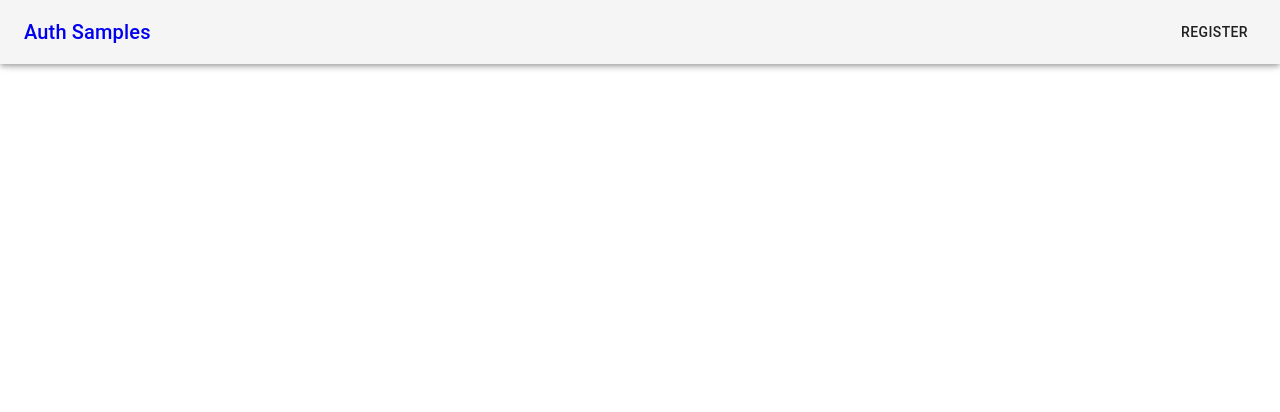
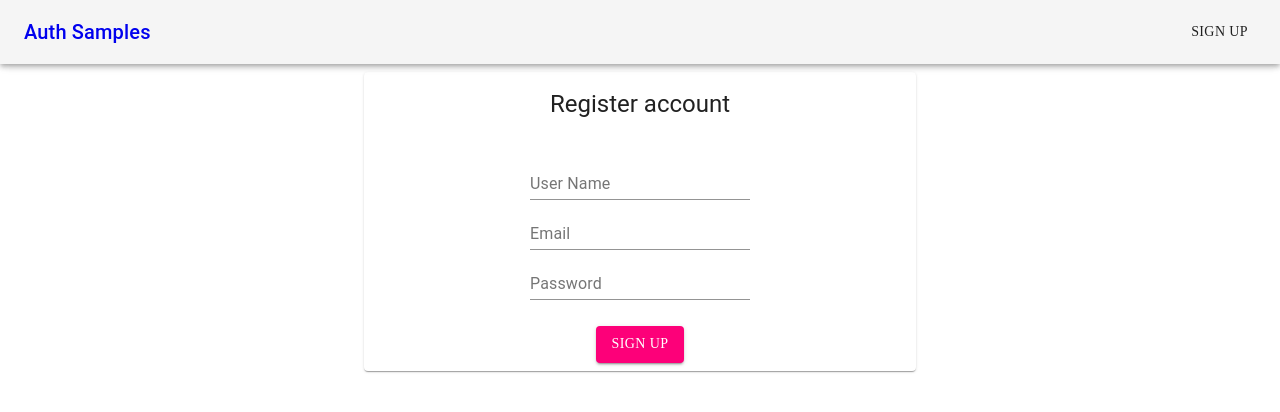
Before and after one commit to VadimSadriev/AspNetCoreAuthSamples, a React (Create React App) app in the folder src/frontend/auth.samples/: page /signup in a window 1280 px wide. Shown: the top 412 px of the page. Built offline with nearby package versions, Linux system fonts and the light colour scheme; a web font is replaced by a local one; what react-router-redux would draw is missing.

Commit message:
Add userName, email, password field. change css

```diff
--- a/src/frontend/auth.samples/src/components/layout/style.scss
+++ b/src/frontend/auth.samples/src/components/layout/style.scss
@@ -1,7 +1,21 @@
 @import '../../shared/sass/base';
 
-.primary-button{
-    background-color: $primary-color !important;
-    color: #4400B2 !important;
+.MuiButton-root{
     font-family: 'Calistoga', cursive !important;
 }
+
+.MuiInput-root{
+    margin-bottom: 2px !important;
+}
+
+.MuiInput-underline:hover:not(.Mui-disabled):before {
+    border-bottom: 2px solid $primary-color !important;
+}
+
+.MuiButton-containedPrimary {
+    background-color: $primary-color !important;
+
+    &:hover{
+        filter: brightness(80%);
+    }
+}
--- a/src/frontend/auth.samples/src/components/navbar/index.js
+++ b/src/frontend/auth.samples/src/components/navbar/index.js
@@ -32,7 +32,7 @@ class Navbar extends React.Component {
                             Auth Samples
                         </Typography>
                         <div className='links'>
-                            <Button component={Link} to='/register'>Register</Button>
+                            <Button component={Link} to='/signup'>Sign Up</Button>
                         </div>
                     </Toolbar>
                 </AppBar>
--- a/src/frontend/auth.samples/src/routes.js
+++ b/src/frontend/auth.samples/src/routes.js
@@ -1,7 +1,7 @@
 import React from 'react';
 import { Route, Switch } from 'react-router-dom';
 import Home from './views/home';
-import Register from './views/register';
+import SignUp from './views/signup';
 
 export default class Routers extends React.Component {
 
@@ -9,7 +9,7 @@ export default class Routers extends React.Component {
         return (
             <Switch>
                 <Route exact path='/' component={Home}></Route>
-                <Route path='/register' component={Register}></Route>
+                <Route path='/signup' component={SignUp}></Route>
             </Switch>
         );
     }
--- a/src/frontend/auth.samples/src/views/register/index.js
+++ /dev/null
@@ -1,33 +0,0 @@
-import React from 'react';
-import {
-    Container,
-    Card,
-    CardHeader,
-    CardContent,
-    CardActions,
-    Button
-} from '@material-ui/core';
-import './style.scss';
-
-class Register extends React.Component {
-
-    render() {
-        return (
-            <div>
-                <Container maxWidth='sm'>
-                   <Card>
-                       <CardHeader className='card-header' title='Register account' />
-                       <CardContent className='card-content'>
-                          This is some Content text
-                       </CardContent>
-                       <CardActions className='card-footer'>
-                          <Button className='primary-button'>Register</Button>
-                       </CardActions>
-                   </Card>
-                </Container>
-            </div>
-        )
-    }
-}
-
-export default Register;
--- /dev/null
+++ b/src/frontend/auth.samples/src/views/signup/index.js
@@ -0,0 +1,61 @@
+import React from 'react';
+import {
+    Container,
+    Card,
+    CardHeader,
+    CardContent,
+    CardActions,
+    Button,
+    TextField
+} from '@material-ui/core';
+import './style.scss';
+
+class Register extends React.Component {
+
+    state = {
+        userName: '',
+        email: '',
+        password: ''
+    }
+
+    onUserNameChanged = e => {
+        this.setState({
+            userName: e.target.value
+        })
+    }
+
+    onEmailChanged = e => {
+        this.setState({
+            email: e.target.value
+        })
+    }
+
+    onPasswordChanged = e => {
+        this.setState({
+            password: e.target.value
+        })
+    }
+
+    render() {
+
+        return (
+            <div>
+                <Container maxWidth='sm'>
+                   <Card>
+                       <CardHeader className='card-header' title='Register account' />
+                       <CardContent className='card-content'>
+                            <TextField label='User Name' color='secondary' onChange={this.onUserNameChanged}/>
+                            <TextField label='Email' color='secondary' onChange={this.onEmailChanged}/>
+                            <TextField label='Password' type='password' color='secondary' onChange={this.onPasswordChanged}/>
+                       </CardContent>
+                       <CardActions className='card-footer'>
+                          <Button variant="contained" color="primary" >Sign Up</Button>
+                       </CardActions>
+                   </Card>
+                </Container>
+            </div>
+        )
+    }
+}
+
+export default Register;
```
Also changed, not shown: src/frontend/auth.samples/src/views/signup/style.scss (renamed from src/frontend/auth.samples/src/views/register/style.scss).
